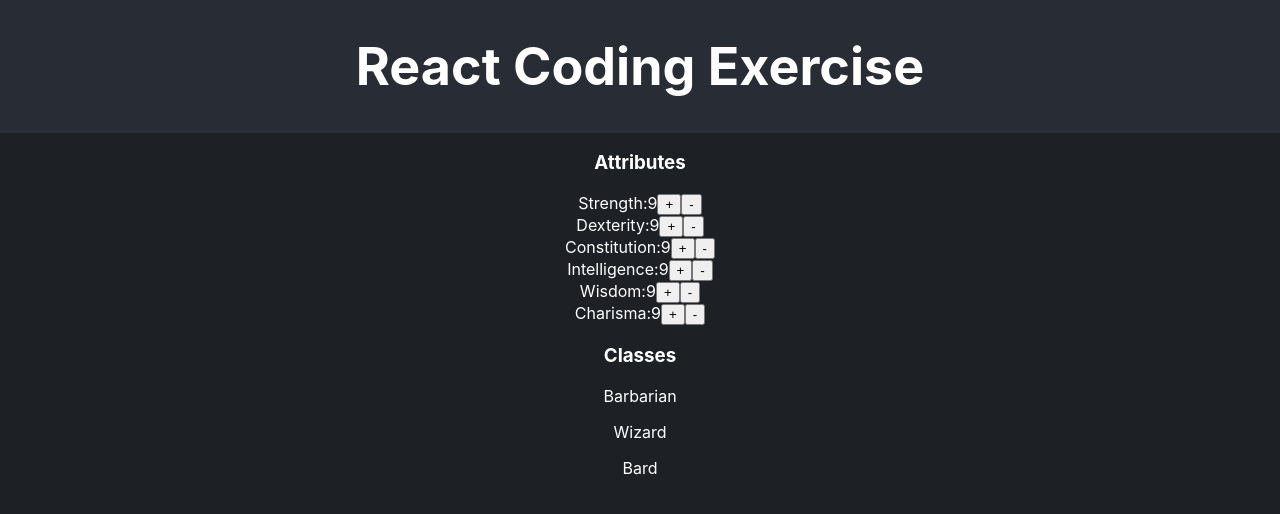
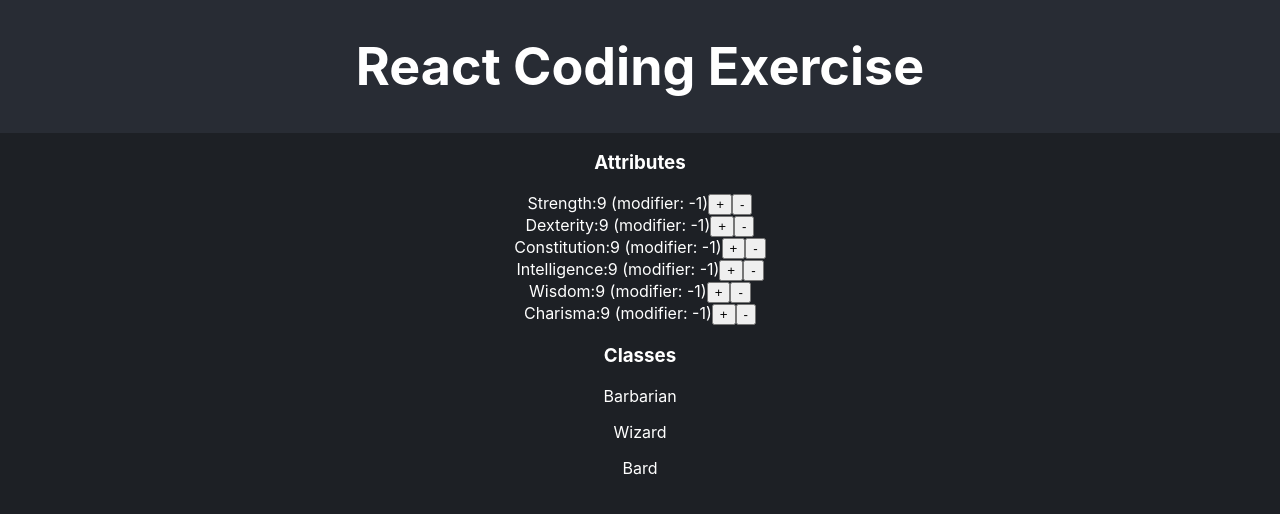
Before and after one commit to msyyx/recruiting-webapp-character, a React (Create React App) app: page / in a window 1280 px wide. Shown: the top 514 px of the page. Built offline with nearby package versions, Linux system fonts and the light colour scheme.

Commit message:
completed requirement 4

```diff
--- a/src/App.jsx
+++ b/src/App.jsx
@@ -7,21 +7,27 @@ function App() {
   const [attributes, setAttributes] = useState({
     Strength: {
       value: 9,
+      modifier: -1,
     },
     Dexterity: {
       value: 9,
+      modifier: -1,
     },
     Constitution: {
       value: 9,
+      modifier: -1,
     },
     Intelligence: {
       value: 9,
+      modifier: -1,
     },
     Wisdom: {
       value: 9,
+      modifier: -1,
     },
     Charisma: {
       value: 9,
+      modifier: -1,
     },
   });
 
@@ -32,6 +38,9 @@ function App() {
     updatedAttributes[attribute].value = Math.max(
       attributes[attribute].value + val,
       0
+    );
+    updatedAttributes[attribute].modifier = Math.floor(
+      (updatedAttributes[attribute].value - 10) / 2
     );
     setAttributes(updatedAttributes);
   };
@@ -46,7 +55,8 @@ function App() {
           <h3>Attributes</h3>
           {Object.entries(attributes).map(attribute => (
             <div key={attribute[0]}>
-              {attribute[0]}:{attribute[1].value}
+              {attribute[0]}:{attribute[1].value} (modifier:{' '}
+              {attribute[1].modifier})
               <button onClick={() => modifyAttribute(attribute[0], 1)}>
                 +
               </button>
```
